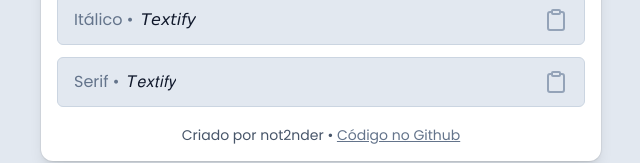
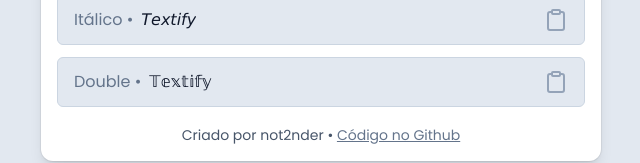
Before and after one commit to not2nder/textify, a React (Vite) app: page / in a window 1280 px wide. Shown: the part 571-734 px from the top of the page, without its empty margins (319-959 px from the left). Built offline with nearby package versions, Linux system fonts and the light colour scheme.

Commit message:
Separação de Componentes

```diff
--- a/src/App.jsx
+++ b/src/App.jsx
@@ -1,6 +1,7 @@
+import TextItem from "./components/TextItem";
+import Header from "./components/Header";
+import Footer from "./components/Footer";
 import { useState, useEffect } from "react";
-import TextItem from "./components/TextItem";
-import icon from "../public/icon.svg";
 import { motion } from "framer-motion";
 import { Moon, Sun } from "lucide-react";
 
@@ -29,9 +30,9 @@ const fontset = [
           "𝘈 𝘉 𝘊 𝘋 𝘌 𝘍 𝘎 𝘏 𝘐 𝘑 𝘒 𝘓 𝘔 𝘕 𝘖 𝘗 𝘘 𝘙 𝘚 𝘛 𝘜 𝘝 𝘞 𝘟 𝘠 𝘡 𝘢 𝘣 𝘤 𝘥 𝘦 𝘧 𝘨 𝘩 𝘪 𝘫 𝘬 𝘭 𝘮 𝘯 𝘰 𝘱 𝘲 𝘳 𝘴 𝘵 𝘶 𝘷 𝘸 𝘹 𝘺 𝘻 0 1 2 3 4 5 6 7 8 9 0",
       },
       {
-        name: "Serif",
+        name: "Double",
         charset:
-          "𝐴 𝐵 𝐶 𝐷 𝐸 𝐹 𝐺 𝐻 𝐼 𝐽 𝐾 𝐿 𝑀 𝑁 𝑂 𝑃 𝑄 𝑅 𝑆 𝑇 𝑈 𝑉 𝑊 𝑋 𝑌 𝑍 𝑎 𝑏 𝑐 𝑑 𝑒 𝑓 𝑔 ℎ 𝑖 𝑗 𝑘 𝑙 𝑚 𝑛 𝑜 𝑝 𝑞 𝑟 𝑠 𝑡 𝑢 𝑣 𝑤 𝑥 𝑦 𝑧 0 1 2 3 4 5 6 7 8 9",
+          "𝔸 𝔹 ℂ 𝔻 𝔼 𝔽 𝔾 ℍ 𝕀 𝕁 𝕂 𝕃 𝕄 ℕ 𝕆 ℙ ℚ ℝ 𝕊 𝕋 𝕌 𝕍 𝕎 𝕏 𝕐 ℤ 𝕒 𝕓 𝕔 𝕕 𝕖 𝕗 𝕘 𝕙 𝕚 𝕛 𝕜 𝕝 𝕞 𝕟 𝕠 𝕡 𝕢 𝕣 𝕤 𝕥 𝕦 𝕧 𝕨 𝕩 𝕪 𝕫",
       },
     ],
   },
@@ -39,19 +40,24 @@ const fontset = [
     type: "Medieval",
     fonts: [
       {
-        name: "Cursive",
+        name: "Script",
+        charset:
+          "𝒜 𝐵 𝒞 𝒟 𝐸 𝐹 𝒢 𝐻 𝐼 𝒥 𝒦 𝐿 𝑀 𝒩 𝒪 𝒫 𝒬 𝑅 𝒮 𝒯 𝒰 𝒱 𝒲 𝒳 𝒴 𝒵 𝒶 𝒷 𝒸 𝒹 𝑒 𝒻 𝑔 𝒽 𝒾 𝒿 𝓀 𝓁 𝓂 𝓃 𝑜 𝓅 𝓆 𝓇 𝓈 𝓉 𝓊 𝓋 𝓌 𝓍 𝓎 𝓏 0 1 2 3 4 5 6 7 8 9",
+      },
+      {
+        name: "Script Bold",
         charset:
           "𝓐 𝓑 𝓒 𝓓 𝓔 𝓕 𝓖 𝓗 𝓘 𝓙 𝓚 𝓛 𝓜 𝓝 𝓞 𝓟 𝓠 𝓡 𝓢 𝓣 𝓤 𝓥 𝓦 𝓧 𝓨 𝓩 𝓪 𝓫 𝓬 𝓭 𝓮 𝓯 𝓰 𝓱 𝓲 𝓳 𝓴 𝓵 𝓶 𝓷 𝓸 𝓹 𝓺 𝓻 𝓼 𝓽 𝓾 𝓿 𝔀 𝔁 𝔂 𝔃 0 1 2 3 4 5 6 7 8 9",
       },
       {
-        name: "Medieval",
+        name: "Fraktur",
+        charset:
+          "𝔄 𝔅 ℭ 𝔇 𝔈 𝔉 𝔊 ℌ ℑ 𝔍 𝔎 𝔏 𝔐 𝔑 𝔒 𝔓 𝔔 ℜ 𝔖 𝔗 𝔘 𝔙 𝔚 𝔛 𝔜 ℨ 𝔞 𝔟 𝔠 𝔡 𝔢 𝔣 𝔤 𝔥 𝔦 𝔧 𝔨 𝔩 𝔪 𝔫 𝔬 𝔭 𝔮 𝔯 𝔰 𝔱 𝔲 𝔳 𝔴 𝔵 𝔶 𝔷 0 1 2 3 4 5 6 7 8 9",
+      },
+      {
+        name: "Old English",
         charset:
           "𝕬 𝕭 𝕮 𝕯 𝕰 𝕱 𝕲 𝕳 𝕴 𝕵 𝕶 𝕷 𝕸 𝕹 𝕺 𝕻 𝕼 𝕽 𝕾 𝕿 𝖀 𝖁 𝖂 𝖃 𝖄 𝖅 𝕬 𝕭 𝕮 𝕯 𝕰 𝕱 𝕲 𝕳 𝕴 𝕵 𝕶 𝕷 𝕸 𝕹 𝕺 𝕻 𝕼 𝕽 𝕾 𝕿 𝖀 𝖁 𝖂 𝖃 𝖄 𝖅 𝟎 𝟏 𝟐 𝟑 𝟒 𝟓 𝟔 𝟕 𝟖 𝟗",
-      },
-      {
-        name: "Gothic",
-        charset:
-          "𝔄 𝔅 ℭ 𝔇 𝔈 𝔉 𝔊 ℌ ℑ 𝔍 𝔎 𝔏 𝔐 𝔑 𝔒 𝔓 𝔔 ℜ 𝔖 𝔗 𝔘 𝔙 𝔚 𝔛 𝔜 ℨ 𝔞 𝔟 𝔠 𝔡 𝔢 𝔣 𝔤 𝔥 𝔦 𝔧 𝔨 𝔩 𝔪 𝔫 𝔬 𝔭 𝔮 𝔯 𝔰 𝔱 𝔲 𝔳 𝔴 𝔵 𝔶 𝔷 0 1 2 3 4 5 6 7 8 9",
       },
     ],
   },
@@ -106,7 +112,7 @@ function App() {
         <div className="absolute right-5 top-5">
           <div className="bg-zinc-100 dark:bg-[#16262C] p-1 rounded-xl flex gap-2 border dark:border-slate-700">
             <button
-              className="p-2 rounded-lg text-black dark:text-gray-300 hover:bg-slate-200 dark:hover:bg-slate-700"
+              className="p-2 rounded-lg text-black dark:text-gray-300 hover:bg-zinc-200 dark:hover:bg-slate-700"
               onClick={() => setDarkTheme(!darkTheme)}
             >
               {darkTheme ? <Sun size={18} /> : <Moon size={18} />}
@@ -114,16 +120,7 @@ function App() {
           </div>
         </div>
 
-        <div className="flex items-center justify-center gap-2 flex-col">
-          <img src={icon} width="54" alt="" />
-          <h1 className="text-3xl text-neutral-900 dark:text-teal-400">
-            Textify
-          </h1>
-        </div>
-
-        <p className="text-neutral-500 text-center dark:text-gray-400">
-          Converta seu texto para fontes estilizadas
-        </p>
+        <Header />
 
         <input
           type="text"
@@ -132,10 +129,7 @@ function App() {
           bg-white
           focus:outline-none focus:ring-2 focus:ring-teal-500
 
-          dark:bg-[#16262C]
-          dark:border-[#1F2E34]
-          dark:text-white
-          dark:placeholder:text-gray-400"
+          dark:bg-[#16262C] dark:border-[#1F2E34] dark:text-white dark:placeholder:text-gray-400"
           onChange={(event) => setText(event.target.value)}
           value={text}
         />
@@ -166,8 +160,7 @@ function App() {
               className="flex rounded-md cursor-pointer border
               bg-slate-200 border-slate-300 hover:bg-slate-300 hover:shadow-md
 
-              dark:bg-[#16262C] dark:border-[#1F2E34]
-              dark:hover:bg-slate-700/60 dark:shadow-none"
+              dark:bg-[#16262C] dark:border-[#1F2E34] dark:hover:bg-slate-700/60 dark:shadow-none"
               initial={{ y: 50, opacity: 0 }}
               animate={{ y: 0, opacity: 1 }}
               transition={{ duration: 0.3, delay: i * 0.1 }}
@@ -176,16 +169,7 @@ function App() {
             </motion.li>
           ))}
         </ul>
-
-        <div className="text-center text-slate-600 dark:text-gray-400 text-sm">
-          Criado por not2nder •{" "}
-          <a
-            href="https://github.com/not2nder/textify.git"
-            className="text-slate-500 underline dark:text-gray-500"
-          >
-            Código no Github
-          </a>
-        </div>
+        <Footer />
       </div>
     </div>
   );
--- a/src/components/Dropdown.jsx
+++ /dev/null
@@ -1,5 +0,0 @@
-function Dropdown() {
-  return <div></div>;
-}
-
-export default Dropdown;
--- /dev/null
+++ b/src/components/Footer.jsx
@@ -0,0 +1,15 @@
+function Footer() {
+  return (
+    <div className="text-center text-slate-600 dark:text-gray-400 text-sm">
+      Criado por not2nder •{" "}
+      <a
+        href="https://github.com/not2nder/textify.git"
+        className="text-slate-500 underline dark:text-gray-500"
+      >
+        Código no Github
+      </a>
+    </div>
+  );
+}
+
+export default Footer;
--- /dev/null
+++ b/src/components/Header.jsx
@@ -0,0 +1,20 @@
+import icon from "../../public/icon.svg";
+
+function Header() {
+  return (
+    <>
+      <div className="flex items-center justify-center gap-2 flex-col">
+        <img src={icon} width="54" alt="" />
+        <h1 className="text-3xl text-neutral-900 dark:text-teal-400">
+          Textify
+        </h1>
+      </div>
+
+      <p className="text-neutral-500 text-center dark:text-gray-400">
+        Converta seu texto para fontes estilizadas
+      </p>
+    </>
+  );
+}
+
+export default Header;
```
